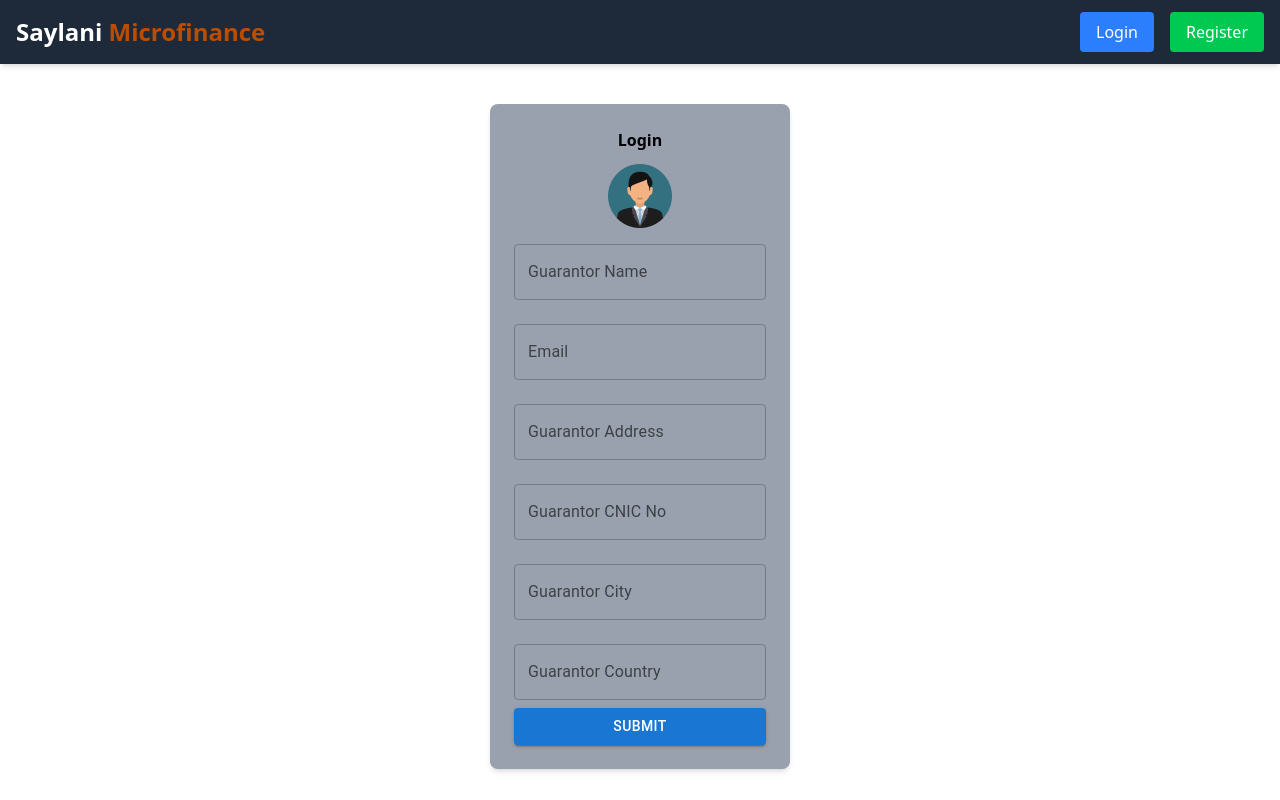
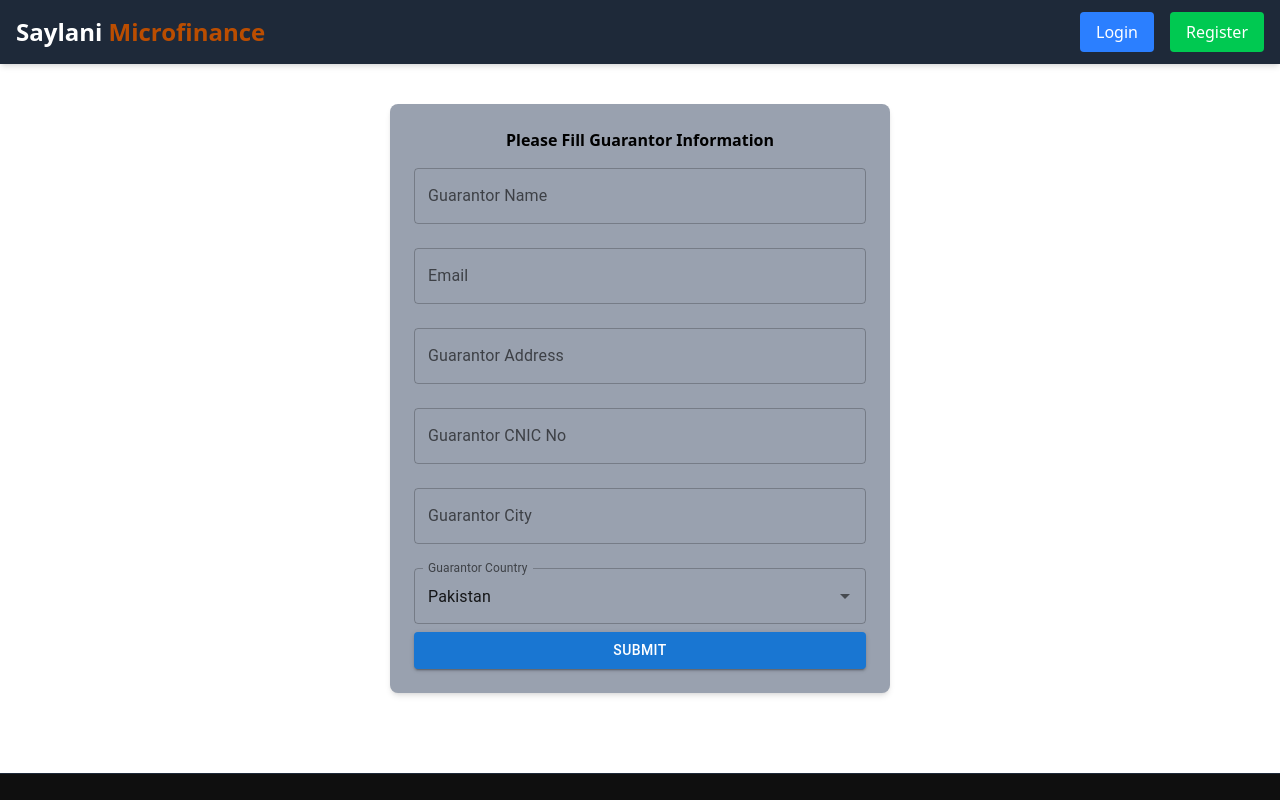
Before and after one commit to GhulamHaider79/microfinance_frontend, a React (Vite) app: page /guarantor in a window 1280 px wide. Shown: the top 800 px of the page. Built offline with nearby package versions, Linux system fonts and the light colour scheme; no server answers.

Commit message:
enhance Functionality

```diff
--- a/src/App.jsx
+++ b/src/App.jsx
@@ -8,10 +8,12 @@
 import Signup from "./pages/Signup";
 import GuarantorForm from "./pages/GuarantorForm";
 import UpdateBorrowerInfo from "./pages/UpdateBorrowerInfo";
+import { LoanProvider } from "./context/LoanContext";
 
 const App = () => {
   return (
     <Router>
+      <LoanProvider>
       <Navbar />
       <Routes>
         <Route path="/" element={<Home />} />
@@ -22,7 +24,7 @@
         <Route path="/update-borrower-info" element={<UpdateBorrowerInfo />} />
       </Routes>
       <FooterSection />
-
+     </LoanProvider>
     </Router>
   );
 };
--- a/src/components/Login.jsx
+++ b/src/components/Login.jsx
@@ -1,4 +1,4 @@
-import React, {useState} from 'react';
+import React, { useState } from 'react';
 import { Link } from "react-router-dom";
 import { useForm } from "react-hook-form";
 import { TextField, Button, Box } from '@mui/material';
@@ -40,6 +40,7 @@
 
     } catch (error) {
       console.error(error);
+       setLoading(false);
       Swal.fire(
         "Error",
         error.response?.data?.message || "Something went wrong",
--- /dev/null
+++ b/src/context/LoanContext.jsx
@@ -0,0 +1,45 @@
+import { createContext, useContext, useEffect, useState } from "react";
+import axios from "axios";
+
+
+const LoanContext = createContext();
+
+export const LoanProvider = ({ children }) => {
+  const [loan, setLoan] = useState(null);
+  const [loading, setLoading] = useState(true);
+
+
+  const fetchMyLoan = async () => {
+    try {
+      const res = await axios.get(
+        "https://microfinance-56ai.onrender.com/api/loan/my-loans",
+        { withCredentials: true }
+      );
+
+      if (res.data.loans && res.data.loans.length > 0) {
+        setLoan(res.data.loans[0]); // latest loan
+      } else {
+        setLoan(null);
+      }
+    } catch (error) {
+      console.error("Loan fetch failed", error.message);
+      setLoan(null);
+    } finally {
+      setLoading(false);
+    }
+  };
+
+  useEffect(() => {
+    fetchMyLoan();
+  }, []);
+
+
+
+  return (
+    <LoanContext.Provider value={{ loan, loading, fetchMyLoan }}>
+      {children}
+    </LoanContext.Provider>
+  );
+};
+
+export const useLoan = () => useContext(LoanContext);
--- a/src/main.jsx
+++ b/src/main.jsx
@@ -4,10 +4,13 @@
 import App from './App.jsx'
 import { AuthProvider } from "./context/AuthContext";
 
+
 createRoot(document.getElementById('root')).render(
   <StrictMode>
      <AuthProvider>
+
         <App />
+
       </AuthProvider>
   </StrictMode>
 )
--- a/src/pages/GuarantorForm.jsx
+++ b/src/pages/GuarantorForm.jsx
@@ -1,16 +1,32 @@
 import React, { useState } from 'react';
 import { Link } from "react-router-dom";
-import { useForm } from "react-hook-form";
-import { TextField, Button, Box } from '@mui/material';
+import { useForm, Controller, set } from "react-hook-form";
+import { TextField, Button, Box, Autocomplete, } from '@mui/material';
 import axios from "axios";
 import { useNavigate } from "react-router-dom";
 import Swal from "sweetalert2";
 
 
 const GuarantorForm = () => {
-  const { register, handleSubmit } = useForm();
+  const { register, handleSubmit, control } = useForm({
+    defaultValues: {
+      country: "Pakistan",
+    },
+  });
   const navigate = useNavigate();
   const [loading, setLoading] = useState(false);
+
+  const countries = [
+    "Pakistan",
+    "India",
+    "United States",
+    "United Kingdom",
+    "Canada",
+    "Australia",
+    "Saudi Arabia",
+    "UAE",
+  ];
+
 
 
 
@@ -27,10 +43,10 @@
       Swal.fire("All fields are required");
       return;
     }
-
+setLoading(true);
     console.log(data);
     try {
-      setLoading(true);
+
       const res = await axios.post(
         "https://microfinance-56ai.onrender.com/api/loan/guarantor",
         data,
@@ -50,6 +66,7 @@
 
     } catch (error) {
       console.error(error);
+      setLoading(false);
       Swal.fire(
         "Error",
         error.response?.data?.message || "Something went wrong",
@@ -63,10 +80,10 @@
       <Box
         component="form"
         onSubmit={handleSubmit(onSubmit)}
-        sx={{ width: 300, margin: "auto", mt: 5 }}
+        sx={{ width: 500, margin: "auto", mt: 5 }}
         className='bg-gray-400 p-6 rounded-lg shadow-md'>
-        <h3 className='text-center font-bold'>Login</h3>
-        <img src="/user.png" alt="image" className='w-16 flex justify-self-center mt-3' />
+        <h3 className='text-center font-bold'>Please Fill Guarantor Information</h3>
+
         <TextField
           {...register("name")}
           label="Guarantor Name"
@@ -93,11 +110,27 @@
           label="Guarantor City"
           fullWidth margin="normal"
         />
-        <TextField
-          {...register("country")}
-          label="Guarantor Country"
-          fullWidth margin="normal"
+        <Controller
+          name="country"
+          control={control}
+          render={({ field }) => (
+            <Autocomplete
+              options={countries}
+              value={field.value || null}
+              onChange={(e, value) => field.onChange(value)}
+              renderInput={(params) => (
+                <TextField
+                  {...params}
+                  label="Guarantor Country"
+                  margin="normal"
+                  fullWidth
+                />
+              )}
+            />
+          )}
         />
+
+
         <Button
           type="submit"
           variant="contained"
--- a/src/pages/LoanPage.jsx
+++ b/src/pages/LoanPage.jsx
@@ -1,18 +1,37 @@
-import React, { useState } from "react";
+import React, { useEffect, useState, } from "react";
 import Button from "../components/Button";
+
+
+
+
 import axios from "axios";
 import Swal from 'sweetalert2'
 import { useNavigate } from "react-router-dom";
+import { useLoan } from "../context/LoanContext";
 
 
 function LoanPage() {
+  const { loan, loading } = useLoan();
+  const navigate = useNavigate();
+
+ // 🔁 Auto navigation based on step
+   useEffect(() => {
+     if (!loan) return;
+
+     if (loan.stepCompleted === 1) {
+       navigate("/update-borrower-info");
+     } else if (loan.stepCompleted === 2) {
+       navigate("/guarantor");
+     }
+   }, [loan, navigate]);
+
   const [category, setCategory] = useState("Wedding Loans");
   const [subcategory, setSubCategory] = useState("Valima");
   const [loanAmount, setLoanAmount] = useState(0);
   const [initialDeposit, setInitialDeposit] = useState(0);
   const [loanPeriod, setLoanPeriod] = useState(1);
   const [error, setError] = useState("");
-  const navigate = useNavigate();
+
 
   // Data for categories
   const categoryData = {
@@ -59,7 +78,7 @@
 
   const handelSubmit = async (e) => {
     e.preventDefault();
-    if(loanAmount === 0 || initialDeposit === 0 ||  loanPeriod < 1){
+    if (loanAmount === 0 || initialDeposit === 0 || loanPeriod < 1) {
       return Swal.fire("Please fill all the fields correctly");
     }
     const loanData = {
--- a/src/pages/UpdateBorrowerInfo.jsx
+++ b/src/pages/UpdateBorrowerInfo.jsx
@@ -61,10 +61,10 @@
       <Box
         component="form"
         onSubmit={handleSubmit(onSubmit)}
-         sx={{ width: 300, margin: "auto", mt: 5 }}
-         className='bg-gray-400 p-6 rounded-lg shadow-md'>
-         <h3 className='text-center font-bold'>Login</h3>
-         <img src="/user.png" alt="image" className='w-16 flex justify-self-center mt-3' />
+        sx={{ width: 500, margin: "auto", mt: 5 }}
+        className='bg-gray-400 p-6 rounded-lg shadow-md '>
+        <h3 className='text-center font-bold'>Update Information Please</h3>
+
         <TextField
           {...register("fullName")}
           label="Borrower Name"
@@ -99,13 +99,15 @@
         />
         <TextField
           {...register("statement")}
-           label="Borrower Bank Statement"
-           type='file'
+          type="file"
+          label="Upload Bank Statement"
+          InputLabelProps={{ shrink: true }}
         fullWidth margin="normal"
          />
         <TextField
           {...register("salarySheet")}
-           label="Borrower Salary Sheet"
+          label="Upload Salary Sheet"
+          InputLabelProps={{ shrink: true }}
           type='file'
           fullWidth margin="normal"
         />
```
Lines whose indentation alone changed are shown as unchanged.
